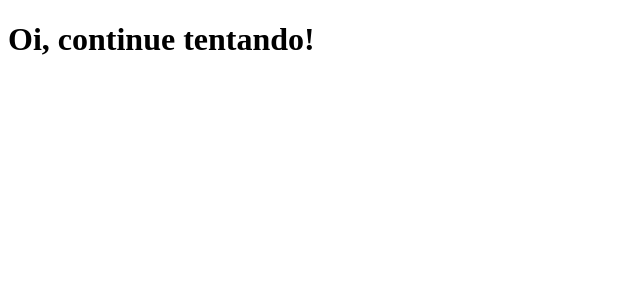
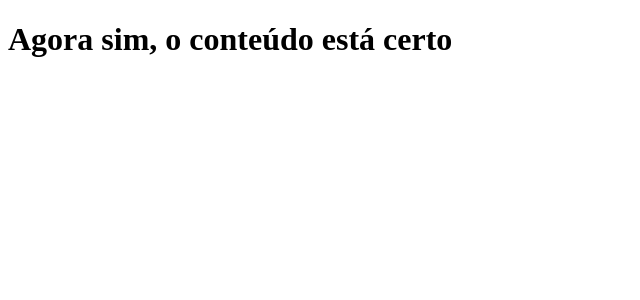
Before and after one commit to CS-Caua-Silva/clone-tabnews, a Next.js app: page / in a window 1280 px wide. Shown: the top 300 px of the page, without its empty margins (0-640 px from the left). Built offline with nearby package versions, Linux system fonts and the light colour scheme.

Commit message:
Isso aqui foi um teste para --force-with-lease

```diff
--- a/pages/index.js
+++ b/pages/index.js
@@ -1,5 +1,5 @@
 function Home() {
-    return <h1> Oi, continue tentando!</h1>
+    return <h1> Agora sim, o conteúdo está certo</h1>
 
 }
 
```
